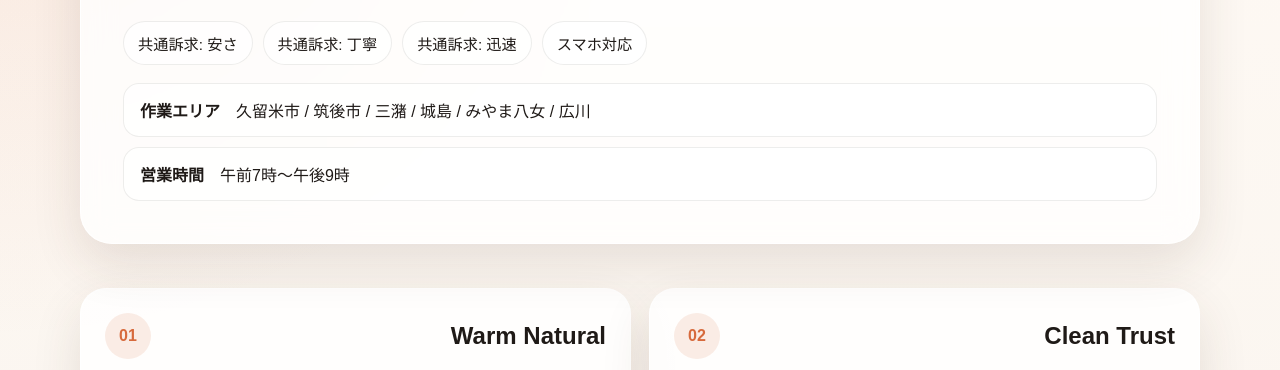
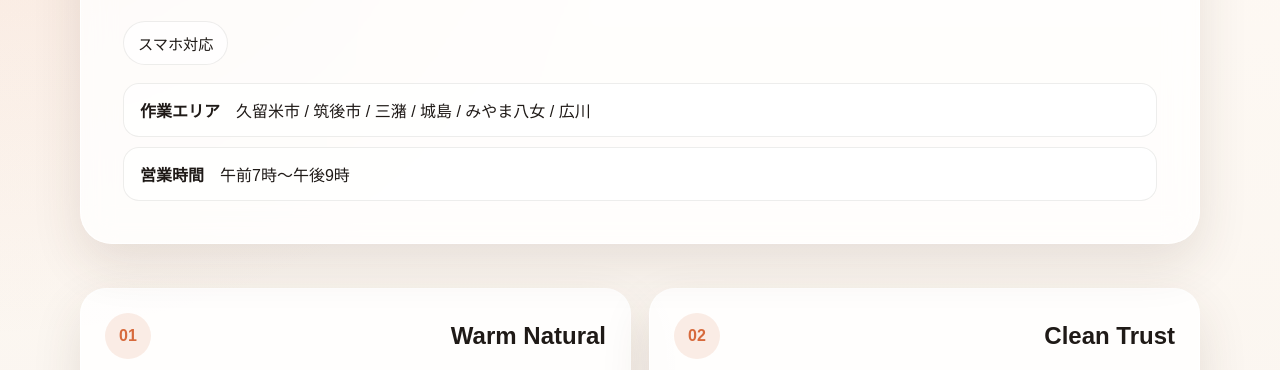
Before and after one commit to michio39/naganaga3, a plain HTML site: page index.html in a window 1280 px wide. Shown: the part 350-720 px from the top of the page. Drawn offline with Linux system fonts and the light colour scheme.

Commit message:
Add files via upload

```diff
--- a/index.html
+++ b/index.html
@@ -39,9 +39,6 @@
         <h1>ステップハート<br>LPデザイン一覧</h1>
         <p class="lead">「安さ・丁寧・迅速」を共通メッセージにして、異なるトーンのLPを10種類用意しました。方向性を見比べて、好みの案をベースにさらに調整できます。</p>
         <div class="meta">
-          <span>共通訴求: 安さ</span>
-          <span>共通訴求: 丁寧</span>
-          <span>共通訴求: 迅速</span>
           <span>スマホ対応</span>
         </div>
         <div class="service-info">
```
